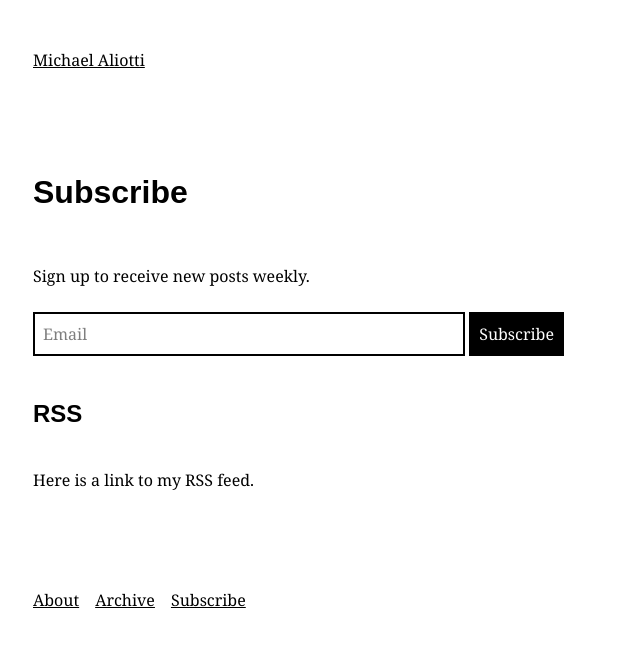
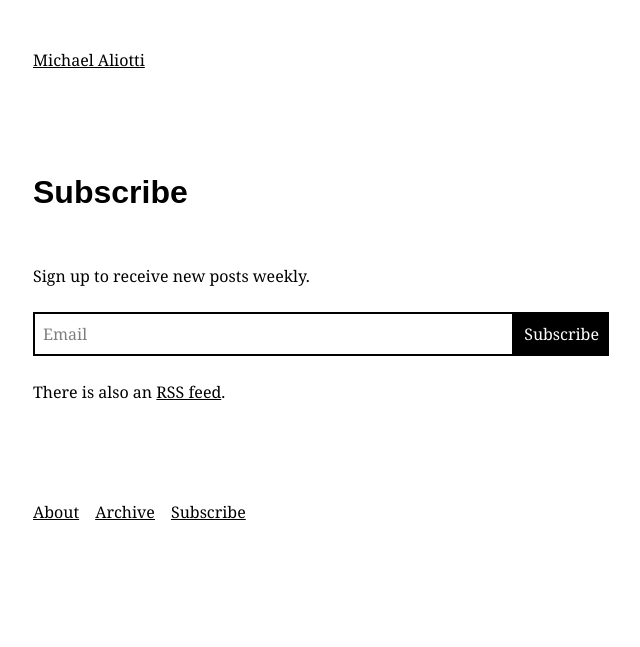
Before and after one commit to michaelaliotti/michaelaliotti.github.io, a Jekyll site: the page built from subscribe.md, in a window 1280 px wide. Shown: the top 647 px of the page, without its empty margins (319-959 px from the left). Built offline with Jekyll 4.4.1, drawn with Linux system fonts in a browser that asks for light colours.

Commit message:
More style updates.

```diff
--- a/_config.yml
+++ b/_config.yml
@@ -19,6 +19,7 @@
 # in the templates via {{ site.myvariable }}.
 
 title: Michael Aliotti
+author: Michael Aliotti
 email: michaelaliotti@gmail.com
 description: >- # this means to ignore newlines until "baseurl:"
 
--- a/_includes/header.html
+++ b/_includes/header.html
@@ -1 +1 @@
-<a href="/">{{ site.title }}</a>
+<a href="{{ site.url }}">{{ site.title }}</a>
--- a/archive.html
+++ b/archive.html
@@ -8,7 +8,7 @@ title: Archive
 		{% for post in site.posts %}
 			<li>
 				<a href="{{ post.url }}">{{ post.title | smartify }}</a>
-				<time datetime="{{ post.date | date_to_xmlschema }}">{{ post.date | date: "%-d %B %Y" }}</time>
+				<time datetime="{{ post.date | date_to_xmlschema }}">{{ post.date | date_to_string }}</time>
 			</li>
 		{% endfor %}
 	</ul>
--- a/assets/css/styles.css
+++ b/assets/css/styles.css
@@ -52,6 +52,11 @@ blockquote {
 	margin: 0 2.5em;
 }
 
+time {
+	display: block;
+	font-size: .875em;
+}
+
 main, aside {
 	margin: 6em 0;
 	padding: 0;
@@ -88,9 +93,8 @@ nav li {
 	padding: 0;
 }
 
-time {
-	display: block;
-	font-size: .875em;
+form {
+	display: flex;
 }
 
 input {
@@ -108,8 +112,7 @@ input[type="email"] {
 	background-color: white;
 	box-sizing: border-box;
 	color: black;
-	margin: 0 0 .25em 0;
-	width: 75%;
+	width: 100%;
 }
 
 input[type="submit"] {
--- a/contact.html
+++ /dev/null
@@ -1,6 +0,0 @@
----
-layout: page
-title: Contact
----
-
-<p>Thanks for your interest in contacting me. Send me an email at <a href="mailto:{{ site.email }}">{{ site.email }}</a> and I'll get back to you.</p>
--- a/subscribe.md
+++ b/subscribe.md
@@ -10,6 +10,4 @@ Sign up to receive new posts weekly.
 	<input name="subscribe" type="submit" value="Subscribe">
 </form>
 
-## RSS
-
-Here is a link to my RSS feed.
+There is also an [RSS feed](/feed.xml).
```
Also changed, not shown: 404.html (deleted, +0 -7 lines), 404.md (added, +7 -0 lines), _includes/recent-posts.html (deleted, +0 -12 lines), about.md (+1 -1 lines).
